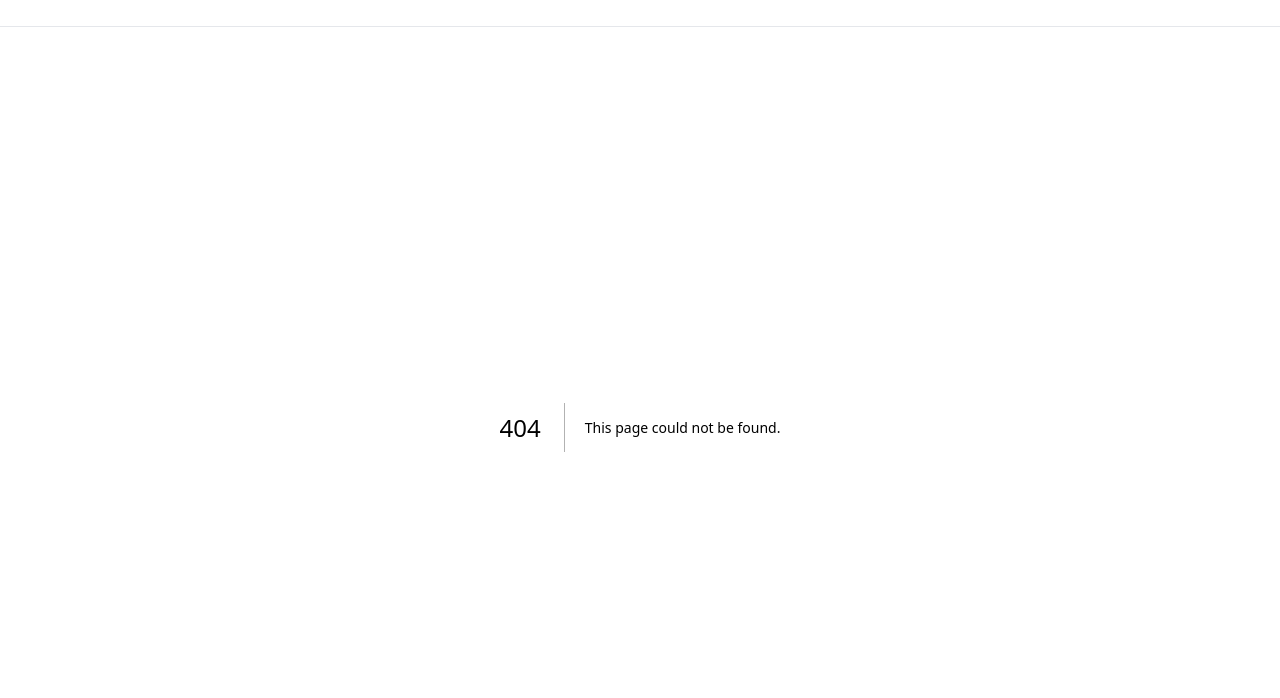
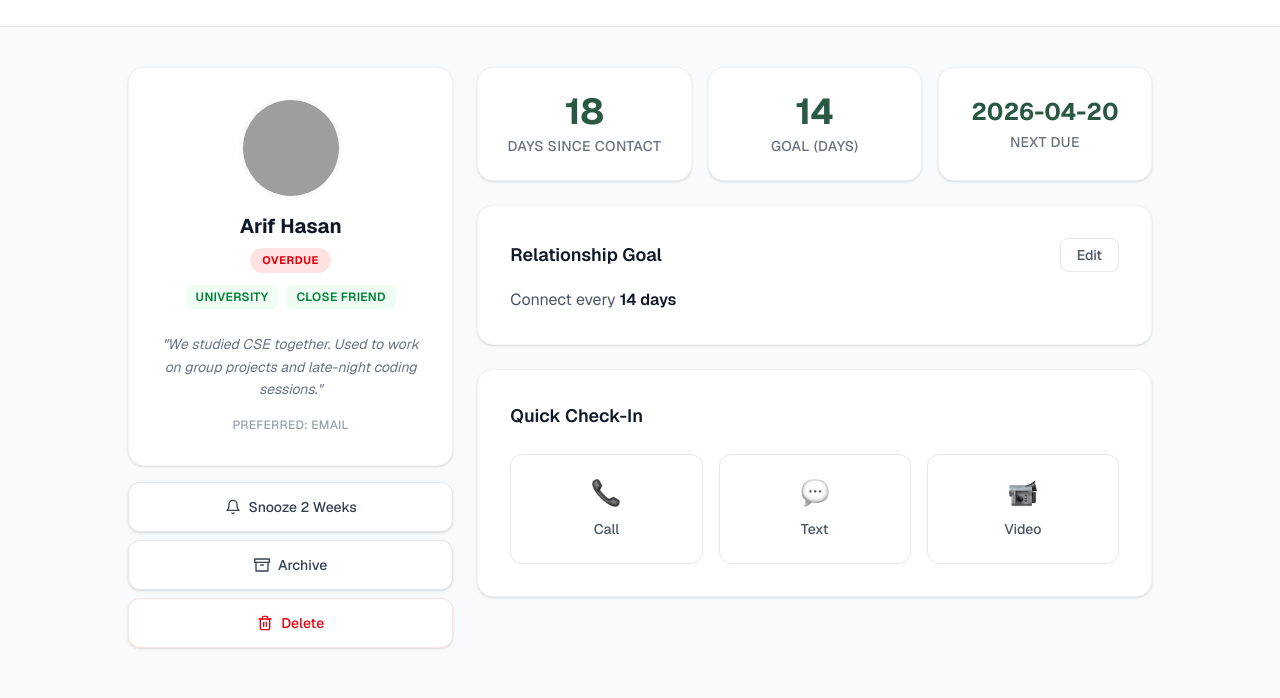
Before and after one commit to raisulconnects/a7-keen-keeper, a Next.js app: page /friends/1 in a window 1280 px wide. Before the commit this address had no page. Shown: the part 244-942 px from the top of the page. Built offline with nearby package versions, Linux system fonts and the light colour scheme; grey boxes are pictures that could not be loaded.

Commit message:
Added Friends Page

```diff
--- a/src/app/Components/Footer.jsx
+++ b/src/app/Components/Footer.jsx
@@ -1,6 +1,6 @@
 export default function Footer() {
   return (
-    <footer className="bg-[#295943] text-white px-6 py-16">
+    <div className="bg-[#295943] text-white px-6 py-16">
       <div className="max-w-6xl mx-auto text-center">
         {/* Title */}
         <h1 className="text-5xl font-bold mb-4">KeenKeeper</h1>
@@ -34,12 +34,12 @@ export default function Footer() {
           <p>© 2026 KeenKeeper. All rights reserved.</p>
 
           <div className="flex gap-6 mt-4 md:mt-0">
-           <p className="cursor-pointer">Privacy and Policy</p>
+            <p className="cursor-pointer">Privacy and Policy</p>
             <p className="cursor-pointer">Terms of Service</p>
             <p className="cursor-pointer">Cookies</p>
           </div>
         </div>
       </div>
-    </footer>
+    </div>
   );
 }
--- /dev/null
+++ b/src/app/friends/[id]/page.jsx
@@ -0,0 +1,205 @@
+import friends from "@/../data/friends.json";
+
+export default async function FriendDetailPage({ params }) {
+  const { id } = await params;
+  const friend = friends.find((f) => f.id === parseInt(id));
+
+  if (!friend) {
+    return (
+      <div className="p-10 text-gray-500 text-center">Friend not found</div>
+    );
+  }
+
+  return (
+    <div className="bg-gray-50 min-h-screen p-6 md:p-10 font-sans">
+      <div className="max-w-5xl mx-auto grid grid-cols-1 lg:grid-cols-12 gap-6">
+        <div className="lg:col-span-4 space-y-4">
+          <div className="bg-white rounded-2xl shadow-sm border border-gray-100 p-8 flex flex-col items-center text-center">
+            <img
+              src={friend.picture}
+              alt={friend.name}
+              className="w-24 h-24 rounded-full object-cover mb-4 ring-4 ring-gray-50"
+            />
+
+            <h1 className="text-xl font-bold text-gray-900">{friend.name}</h1>
+
+            <span
+              className={`mt-2 px-3 py-1 text-[11px] uppercase tracking-wider rounded-full font-bold ${
+                friend.status === "overdue"
+                  ? "bg-red-100 text-red-600"
+                  : friend.status === "almost due"
+                    ? "bg-yellow-100 text-yellow-700"
+                    : "bg-green-100 text-green-700"
+              }`}
+            >
+              {friend.status}
+            </span>
+
+            <div className="mt-3 flex gap-2 flex-wrap justify-center">
+              {friend.tags.map((tag, index) => (
+                <span
+                  key={index}
+                  className="bg-green-50 text-green-700 px-2.5 py-1 rounded-md text-xs font-semibold uppercase tracking-wide"
+                >
+                  {tag}
+                </span>
+              ))}
+            </div>
+
+            <p className="italic text-gray-500 text-sm mt-6 leading-relaxed">
+              "{friend.bio}"
+            </p>
+
+            <p className="text-xs font-medium text-gray-400 mt-4 uppercase tracking-wide">
+              Preferred: {friend.preferred_contact || "Email"}
+            </p>
+          </div>
+
+          <div className="space-y-2">
+            <button className="w-full bg-white border border-gray-200 rounded-xl py-3.5 px-4 font-medium text-gray-700 hover:bg-gray-50 hover:border-gray-300 transition flex items-center justify-center gap-2 shadow-sm text-sm cursor-pointer">
+              <svg
+                xmlns="http://www.w3.org/2000/svg"
+                width="16"
+                height="16"
+                viewBox="0 0 24 24"
+                fill="none"
+                stroke="currentColor"
+                strokeWidth="2"
+                strokeLinecap="round"
+                strokeLinejoin="round"
+              >
+                <path d="M6 8a6 6 0 0 1 12 0c0 7 3 9 3 9H3s3-2 3-9" />
+                <path d="M10.3 21a1.94 1.94 0 0 0 3.4 0" />
+              </svg>
+              Snooze 2 Weeks
+            </button>
+
+            <button className="w-full bg-white border border-gray-200 rounded-xl py-3.5 px-4 font-medium text-gray-700 hover:bg-gray-50 hover:border-gray-300 transition flex items-center justify-center gap-2 shadow-sm text-sm cursor-pointer">
+              <svg
+                xmlns="http://www.w3.org/2000/svg"
+                width="16"
+                height="16"
+                viewBox="0 0 24 24"
+                fill="none"
+                stroke="currentColor"
+                strokeWidth="2"
+                strokeLinecap="round"
+                strokeLinejoin="round"
+              >
+                <polyline points="21 8 21 21 3 21 3 8" />
+                <rect x="1" y="3" width="22" height="5" />
+                <line x1="10" y1="12" x2="14" y2="12" />
+              </svg>
+              Archive
+            </button>
+
+            <button className="w-full bg-white border border-red-100 rounded-xl py-3.5 px-4 font-medium text-red-600 hover:bg-red-50 hover:border-red-200 transition flex items-center justify-center gap-2 shadow-sm text-sm cursor-pointer">
+              <svg
+                xmlns="http://www.w3.org/2000/svg"
+                width="16"
+                height="16"
+                viewBox="0 0 24 24"
+                fill="none"
+                stroke="currentColor"
+                strokeWidth="2"
+                strokeLinecap="round"
+                strokeLinejoin="round"
+              >
+                <path d="M3 6h18" />
+                <path d="M19 6v14c0 1-1 2-2 2H7c-1 0-2-1-2-2V6" />
+                <path d="M8 6V4c0-1 1-2 2-2h4c1 0 2 1 2 2v2" />
+                <line x1="10" y1="11" x2="10" y2="17" />
+                <line x1="14" y1="11" x2="14" y2="17" />
+              </svg>
+              Delete
+            </button>
+          </div>
+        </div>
+
+        <div className="lg:col-span-8 space-y-6">
+          <div className="grid grid-cols-1 sm:grid-cols-3 gap-4">
+            <div className="bg-white rounded-2xl shadow-sm border border-gray-100 p-6 flex flex-col items-center justify-center">
+              <h2 className="text-3xl sm:text-4xl font-bold text-[#295943]">
+                {friend.days_since_contact}
+              </h2>
+              <p className="text-sm font-medium text-gray-500 mt-1 uppercase tracking-wide">
+                Days Since Contact
+              </p>
+            </div>
+
+            <div className="bg-white rounded-2xl shadow-sm border border-gray-100 p-6 flex flex-col items-center justify-center">
+              <h2 className="text-3xl sm:text-4xl font-bold text-[#295943]">
+                {friend.goal}
+              </h2>
+              <p className="text-sm font-medium text-gray-500 mt-1 uppercase tracking-wide">
+                Goal (Days)
+              </p>
+            </div>
+
+            <div className="bg-white rounded-2xl shadow-sm border border-gray-100 p-6 flex flex-col items-center justify-center">
+              <h2 className="text-2xl sm:text-2xl font-bold text-[#295943]">
+                {friend.next_due_date}
+              </h2>
+              <p className="text-sm font-medium text-gray-500 mt-1 uppercase tracking-wide">
+                Next Due
+              </p>
+            </div>
+          </div>
+
+          <div className="bg-white rounded-2xl shadow-sm border border-gray-100 p-6 sm:p-8">
+            <div className="flex justify-between items-center mb-4">
+              <h2 className="text-lg font-semibold text-gray-900">
+                Relationship Goal
+              </h2>
+              <button className="text-sm font-medium text-gray-600 border border-gray-200 px-4 py-1.5 rounded-lg hover:bg-gray-50 hover:text-gray-900 transition cursor-pointer">
+                Edit
+              </button>
+            </div>
+
+            <p className="text-base text-gray-600">
+              Connect every{" "}
+              <span className="font-semibold text-gray-900">
+                {friend.goal} days
+              </span>
+            </p>
+          </div>
+
+          <div className="bg-white rounded-2xl shadow-sm border border-gray-100 p-6 sm:p-8">
+            <h2 className="text-lg font-semibold text-gray-900 mb-6">
+              Quick Check-In
+            </h2>
+
+            <div className="grid grid-cols-1 sm:grid-cols-3 gap-4">
+              <button className="border border-gray-200 rounded-xl p-6 flex flex-col items-center justify-center hover:bg-gray-50 hover:border-gray-300 transition group text-gray-600 hover:text-gray-900 cursor-pointer">
+                <img
+                  src="/call.png"
+                  alt="Call"
+                  className="mb-3 w-7 h-7 group-hover:opacity-80"
+                />
+                <span className="text-sm font-medium">Call</span>
+              </button>
+
+              <button className="border border-gray-200 rounded-xl p-6 flex flex-col items-center justify-center hover:bg-gray-50 hover:border-gray-300 transition group text-gray-600 hover:text-gray-900 cursor-pointer">
+                <img
+                  src="/text.png"
+                  alt="Text"
+                  className="mb-3 w-7 h-7 group-hover:opacity-80"
+                />
+                <span className="text-sm font-medium">Text</span>
+              </button>
+
+              <button className="border border-gray-200 rounded-xl p-6 flex flex-col items-center justify-center hover:bg-gray-50 hover:border-gray-300 transition group text-gray-600 hover:text-gray-900 cursor-pointer">
+                <img
+                  src="/video.png"
+                  alt="Video"
+                  className="mb-3 w-7 h-7 group-hover:opacity-80"
+                />
+                <span className="text-sm font-medium">Video</span>
+              </button>
+            </div>
+          </div>
+        </div>
+      </div>
+    </div>
+  );
+}
```
